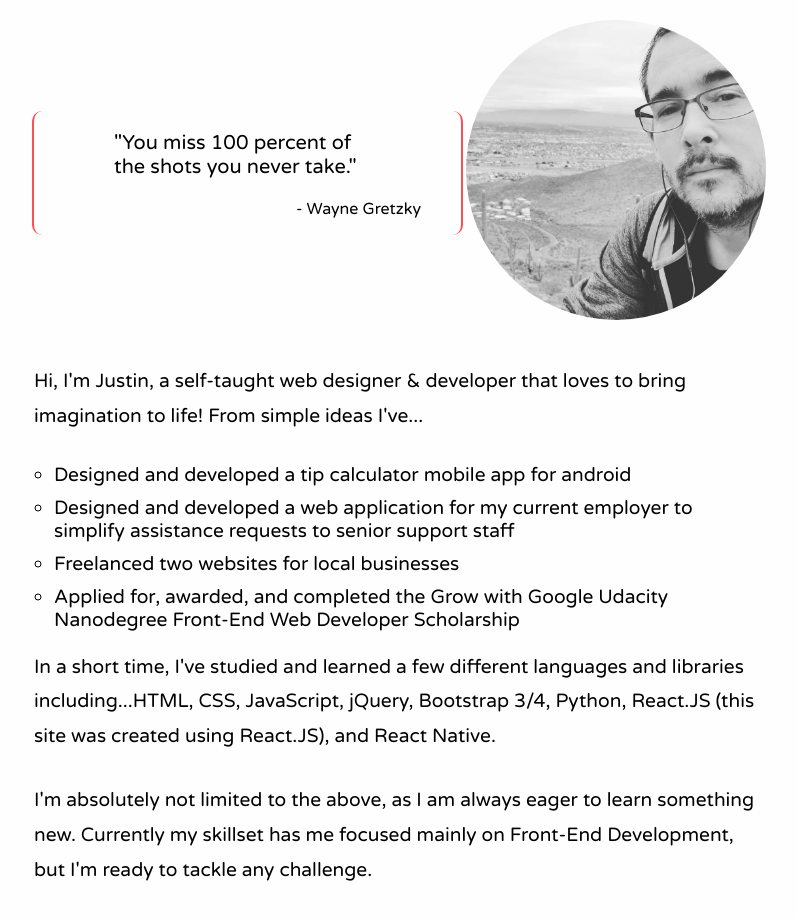
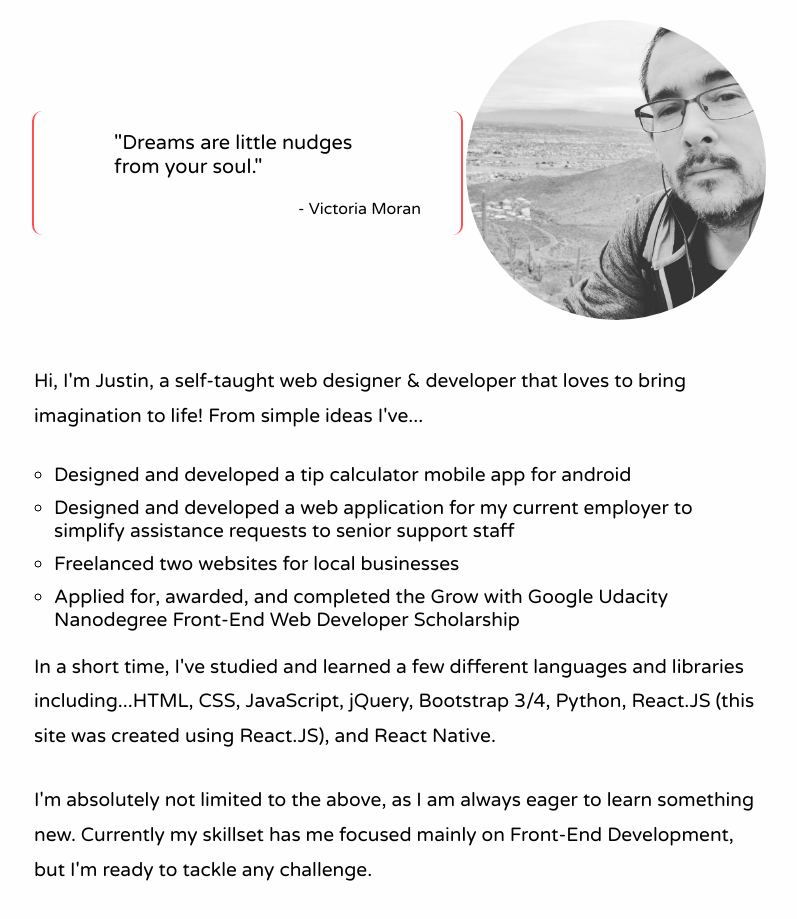
Before and after one commit to 8BitJustin/Portfolio-2019, a React (Create React App) app: page / in a window 1280 px wide. Shown: the part 860-1779 px from the top of the page, without its empty margins (240-1037 px from the left). Built offline with nearby package versions, Linux system fonts and the light colour scheme.

Commit message:
Added two more quotes

```diff
--- a/src/components/Quotes.js
+++ b/src/components/Quotes.js
@@ -56,6 +56,16 @@ const Quotes = [
     id: 11,
     quote: "You miss 100 percent of the shots you never take.",
     author: "Wayne Gretzky"
+  },
+  {
+    id: 12,
+    quote: "A goal without a plan is just a wish.",
+    author: "Antoine de Saint-Exupéry"
+  },
+  {
+    id: 13,
+    quote: "Dreams are little nudges from your soul.",
+    author: "Victoria Moran"
   }
 ];
 
```
